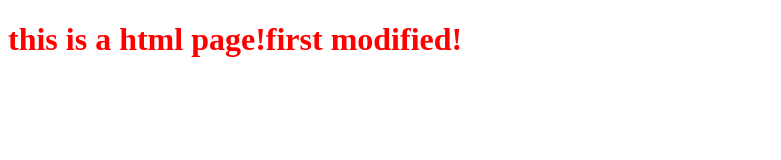
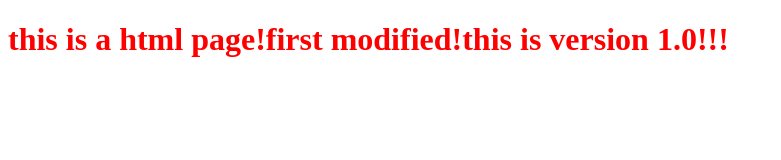
Before and after one commit to thatjh/gitExample, a plain HTML site: page index.html in a window 1280 px wide. Shown: the whole page, without its empty margins (0-781 px from the left). Drawn offline with Linux system fonts and the light colour scheme.

Commit message:
version 1.0 this is version 1.0!

```diff
--- a/index.html
+++ b/index.html
@@ -8,6 +8,6 @@
     <link rel="stylesheet" href="style.css">
 </head>
 <body>
-    <h1>this is a html page!first modified!</h1>
+    <h1>this is a html page!first modified!this is version 1.0!!!</h1>
 </body>
 </html>
```
